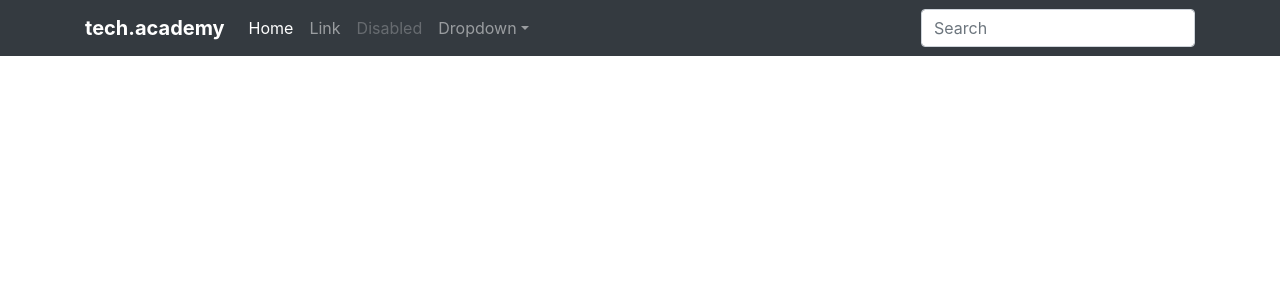
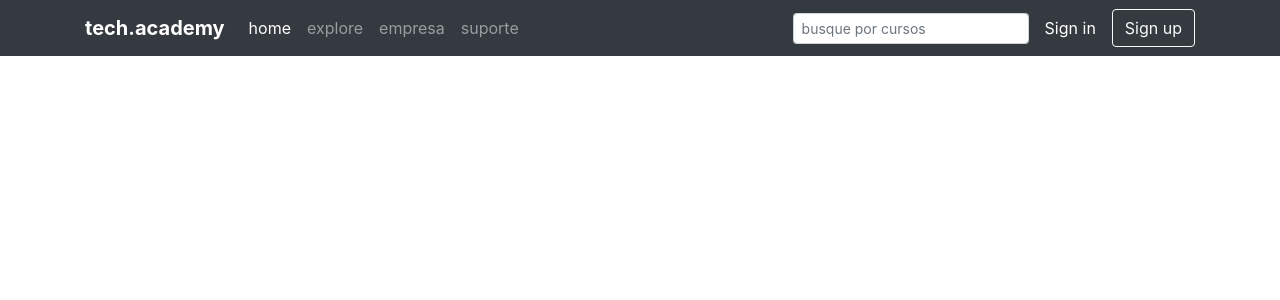
Before and after one commit to AbacherlyGabriel/tech.academy, a Django app: page / in a window 1280 px wide. Shown: the top 300 px of the page. Run offline with Django 3.2, Linux system fonts and the light colour scheme; some libraries are stand-ins or nearby versions.

Commit message:
Home - Formatando Navbar

```diff
--- a/django/tech_academy/website/templates/website/index.html
+++ b/django/tech_academy/website/templates/website/index.html
@@ -12,48 +12,33 @@
 
   <body>
 
-    <!-- Navbar: Barra de Navegação
-    <header>
-      <div class="navbar navbar-dark bg-dark shadow-sm">
-        <div class="container d-flex justify-content-between">
-          <a href="#" class="navbar-brand d-flex align-items-center">
-            <strong>tech.academy</strong>
-          </a>
-          <a class="btn btn-outline-light" href="#">Sign up</a>
-        </div>
-      </div>
-    </header> -->
-
+    <!-- Navbar: Barra de Navegação -->
     <nav class="navbar navbar-expand-lg navbar-dark bg-dark">
       <div class="container">
         <a class="navbar-brand" href="#"><strong>tech.academy</strong></a>
         <button class="navbar-toggler" type="button" data-toggle="collapse" data-target="#navbarsExample07" aria-controls="navbarsExample07" aria-expanded="false" aria-label="Toggle navigation">
           <span class="navbar-toggler-icon"></span>
         </button>
-
         <div class="collapse navbar-collapse" id="navbarsExample07">
           <ul class="navbar-nav mr-auto">
             <li class="nav-item active">
-              <a class="nav-link" href="#">Home <span class="sr-only">(current)</span></a>
+              <a class="nav-link" href="#">home<span class="sr-only">(current)</span></a>
             </li>
             <li class="nav-item">
-              <a class="nav-link" href="#">Link</a>
+              <a class="nav-link" href="#">explore</a>
             </li>
             <li class="nav-item">
-              <a class="nav-link disabled" href="#">Disabled</a>
+              <a class="nav-link" href="#">empresa</a>
             </li>
-            <li class="nav-item dropdown">
-              <a class="nav-link dropdown-toggle" href="https://example.com" id="dropdown07" data-toggle="dropdown" aria-haspopup="true" aria-expanded="false">Dropdown</a>
-              <div class="dropdown-menu" aria-labelledby="dropdown07">
-                <a class="dropdown-item" href="#">Action</a>
-                <a class="dropdown-item" href="#">Another action</a>
-                <a class="dropdown-item" href="#">Something else here</a>
-              </div>
+            <li class="nav-item">
+              <a class="nav-link" href="#">suporte</a>
             </li>
           </ul>
           <form class="form-inline my-2 my-md-0">
-            <input class="form-control" type="text" placeholder="Search" aria-label="Search">
+            <input class="form-control form-control-sm" type="text" placeholder="busque por cursos" aria-label="Search">
           </form>
+          <a class="nav-link" href="#" style="color:white">Sign in</a>
+          <button type="button" class="btn btn-outline-light">Sign up</button>
         </div>
       </div>
     </nav>
```
